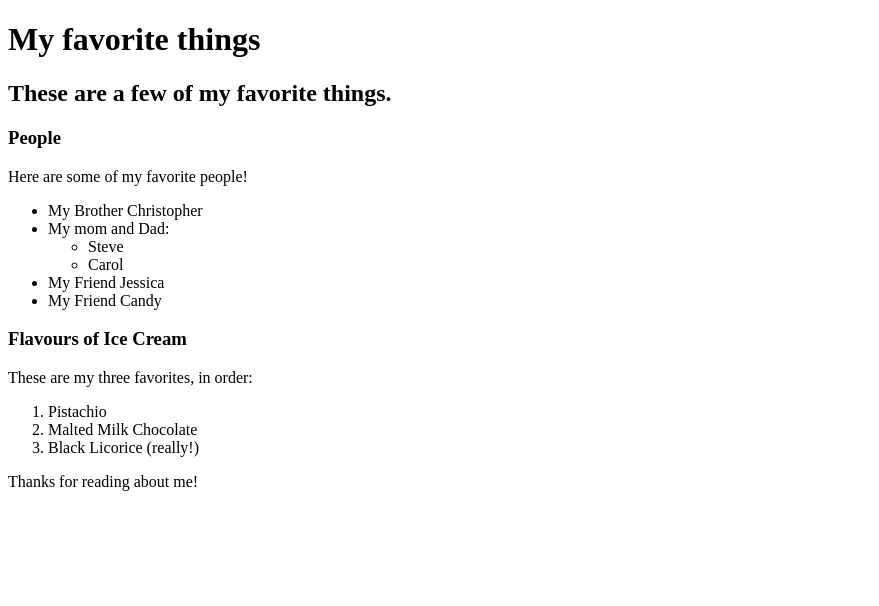
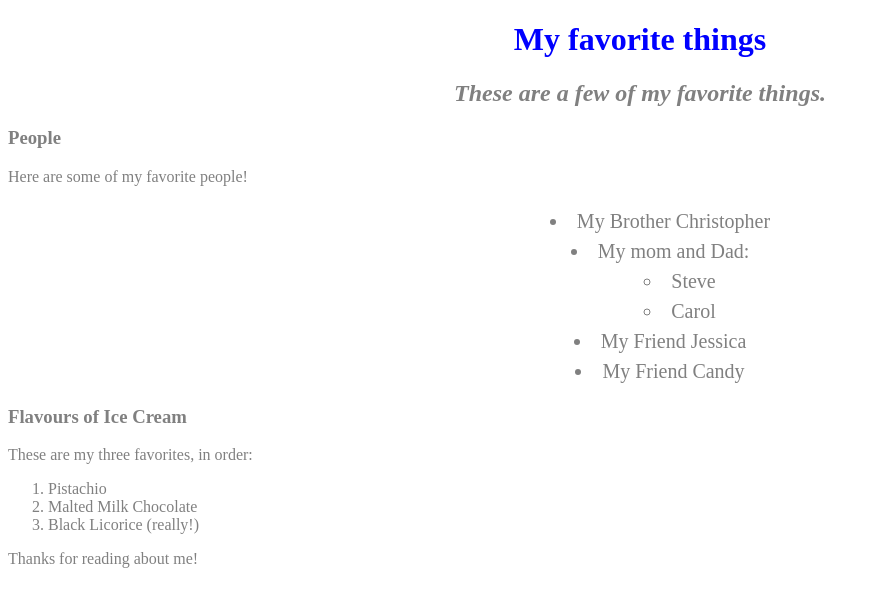
Before and after one commit to marcusparmentier/my-first-webpage-two, a plain HTML site: page favorite-things.html in a window 1280 px wide. Shown: the whole page, without its empty margins (0-879 px from the left). Drawn offline with Linux system fonts and the light colour scheme.

Commit message:
added css styling

```diff
--- a/favorite-things.html
+++ b/favorite-things.html
@@ -1,6 +1,7 @@
 <!DOCTYPE html>
 <html>
   <head>
+    <link href="styles.css" rel="stylesheet" type="text/css">
     <title>Michael's favorite things</title>
   </head>
   <body>
--- /dev/null
+++ b/styles.css
@@ -0,0 +1,24 @@
+h1 {
+  color: blue;
+  text-align: center;
+}
+
+h2 {
+  font-style: italic;
+  text-align: center;
+}
+
+p {
+  font-family: san-serif;
+}
+
+ul {
+  text-align: center;
+  font-size: 20px;
+  line-height: 30px;
+  list-style-position:inside;
+}
+
+body {
+  color: grey;
+}
```
